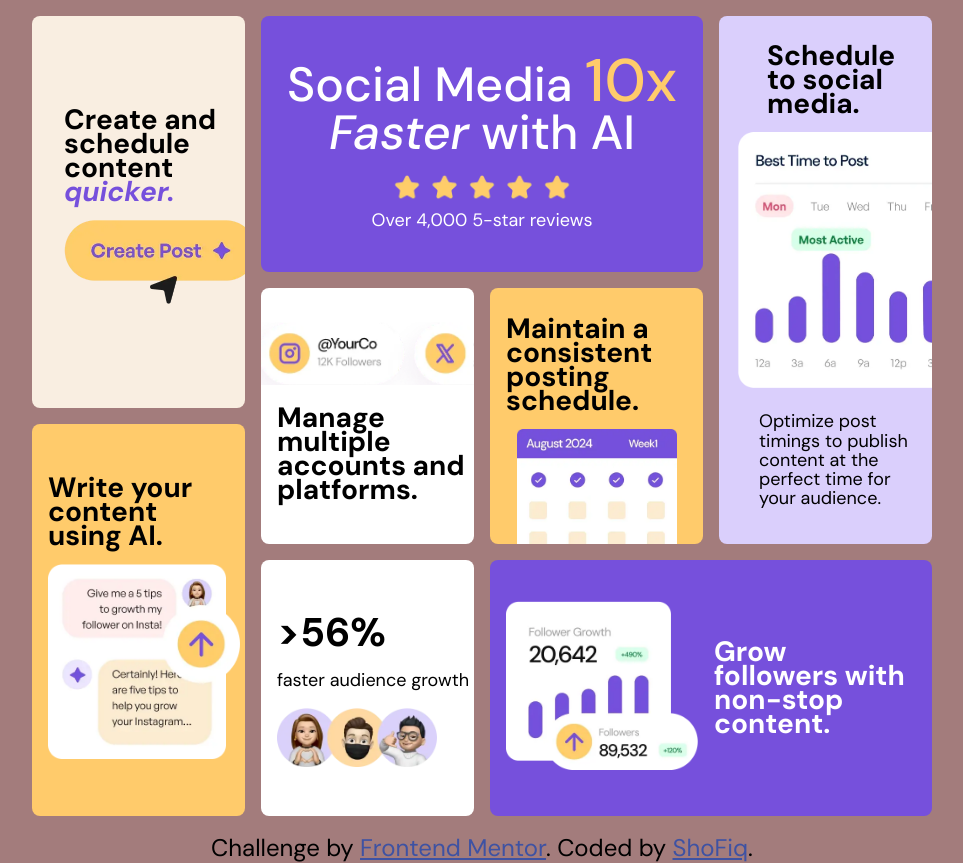
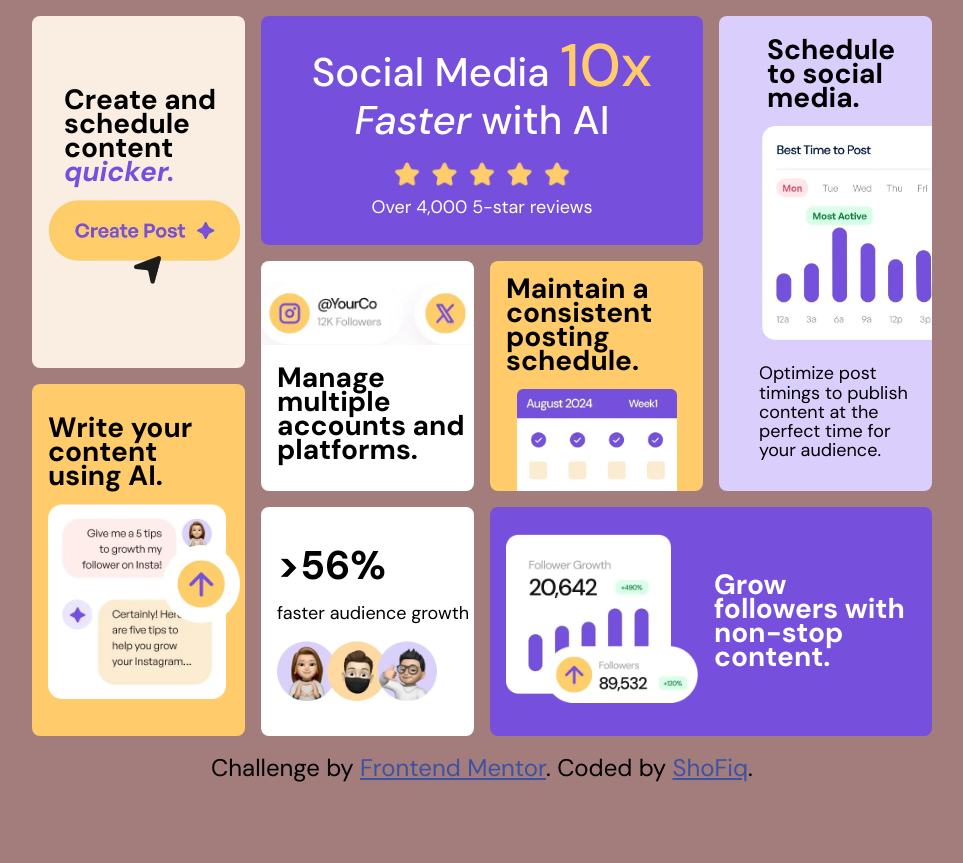
Before and after one commit to ShoFiq6030/Bento-grid_frontendmentor, a plain HTML site: page index.html in a window 1280 px wide. Shown: the whole page, without its empty margins (158-1121 px from the left). After the commit the page ends 816 px from the top, so only its background shows below. Drawn offline with Linux system fonts and the light colour scheme.

Commit message:
fixed-media-query

```diff
--- a/index.html
+++ b/index.html
@@ -38,7 +38,7 @@
     <div class="container">
       <!-- Social Media 10x Faster with AI -->
       <div class="social-media-container sub-container">
-        <h1 class="social-media-text">
+        <h1 class="social-media-text text-h1">
           Social Media
           <span class="text-highlight">10x</span> <span class="text-highlight-2">Faster</span>
           with AI
--- a/style.css
+++ b/style.css
@@ -166,8 +166,8 @@ h2 span {
   font-style: italic;
 }
 .create_and-schedule-img img {
-  width: 12rem;
-  padding-left: 2rem;
+  max-width: 12rem;
+  padding-left: 1rem;
   padding-bottom: 1rem;
 }
 
@@ -188,7 +188,7 @@ h2 span {
   margin-bottom: 1rem;
 }
 
-@media screen and (min-width: 800px) {
+@media screen and (min-width: 500px) {
   body {
     width: 100%;
     height: 100vh;
@@ -197,7 +197,7 @@ h2 span {
   }
   .container {
     width: 56.25rem;
-    height: 100%;
+    height: 90%;
     display: grid;
     grid-template-columns: repeat(4, 1fr);
     grid-template-rows: repeat(6, 1fr);
@@ -207,6 +207,12 @@ h2 span {
     width: auto;
     height: 100%;
     overflow: hidden;
+  }
+  .text-h1{
+    font-size: 2.5rem;
+  }
+  .text-h2{
+    font-size: 1.5rem;
   }
   .social-media-container {
     grid-column: 2/4;
@@ -248,6 +254,7 @@ h2 span {
   }
   .Schedule-to-social-media-img {
     margin-right: -6rem;
+    max-width: 15rem ;
   }
   .Grow-followers {
     grid-column: 3/5;
```
